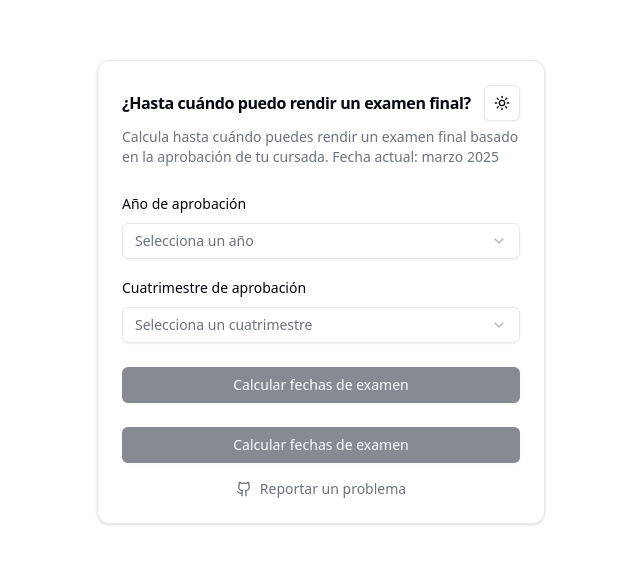
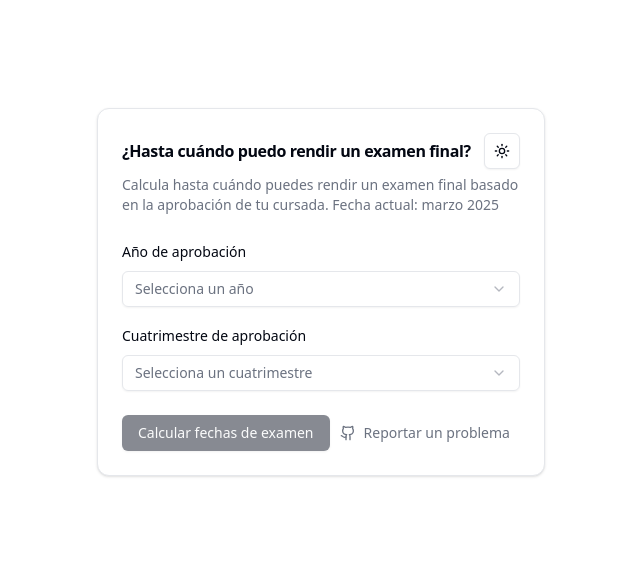
Before and after one commit to julitaras/FIUBA-final-tracker, a Next.js app: page / in a window 1280 px wide. Shown: the part 108-672 px from the top of the page, without its empty margins (319-959 px from the left). Built offline with nearby package versions, Linux system fonts and the light colour scheme.

Commit message:
fix btn duplicated

```diff
--- a/app/page.tsx
+++ b/app/page.tsx
@@ -137,6 +137,17 @@ export default function ExamTracker() {
           <Button className="w-full" onClick={calculateExamDates} disabled={!quarter || !year}>
             Calcular fechas de examen
           </Button>
+          <div className="flex justify-center w-full">
+            <a
+              href="https://github.com/julitaras/FIUBA-final-tracker/issues/new"
+              target="_blank"
+              rel="noopener noreferrer"
+              className="flex items-center text-sm text-muted-foreground hover:text-primary"
+            >
+              <Github className="h-4 w-4 mr-2" />
+              Reportar un problema
+            </a>
+          </div>
         </CardFooter>
 
         {results && results.isExpired && (
@@ -150,22 +161,7 @@ export default function ExamTracker() {
             </div>
           </CardContent>
         )}
-        <CardFooter className="flex flex-col space-y-4">
-          <Button className="w-full" onClick={calculateExamDates} disabled={!quarter || !year}>
-            Calcular fechas de examen
-          </Button>
-          <div className="flex justify-center w-full">
-            <a
-              href="https://github.com/julitaras/FIUBA-final-tracker/issues/new"
-              target="_blank"
-              rel="noopener noreferrer"
-              className="flex items-center text-sm text-muted-foreground hover:text-primary"
-            >
-              <Github className="h-4 w-4 mr-2" />
-              Reportar un problema
-            </a>
-          </div>
-        </CardFooter>
+
         {results && !results.isExpired && (
           <CardContent className="pt-4 border-t">
             <h3 className="font-semibold text-lg mb-3">Períodos disponibles para rendir:</h3>
```
